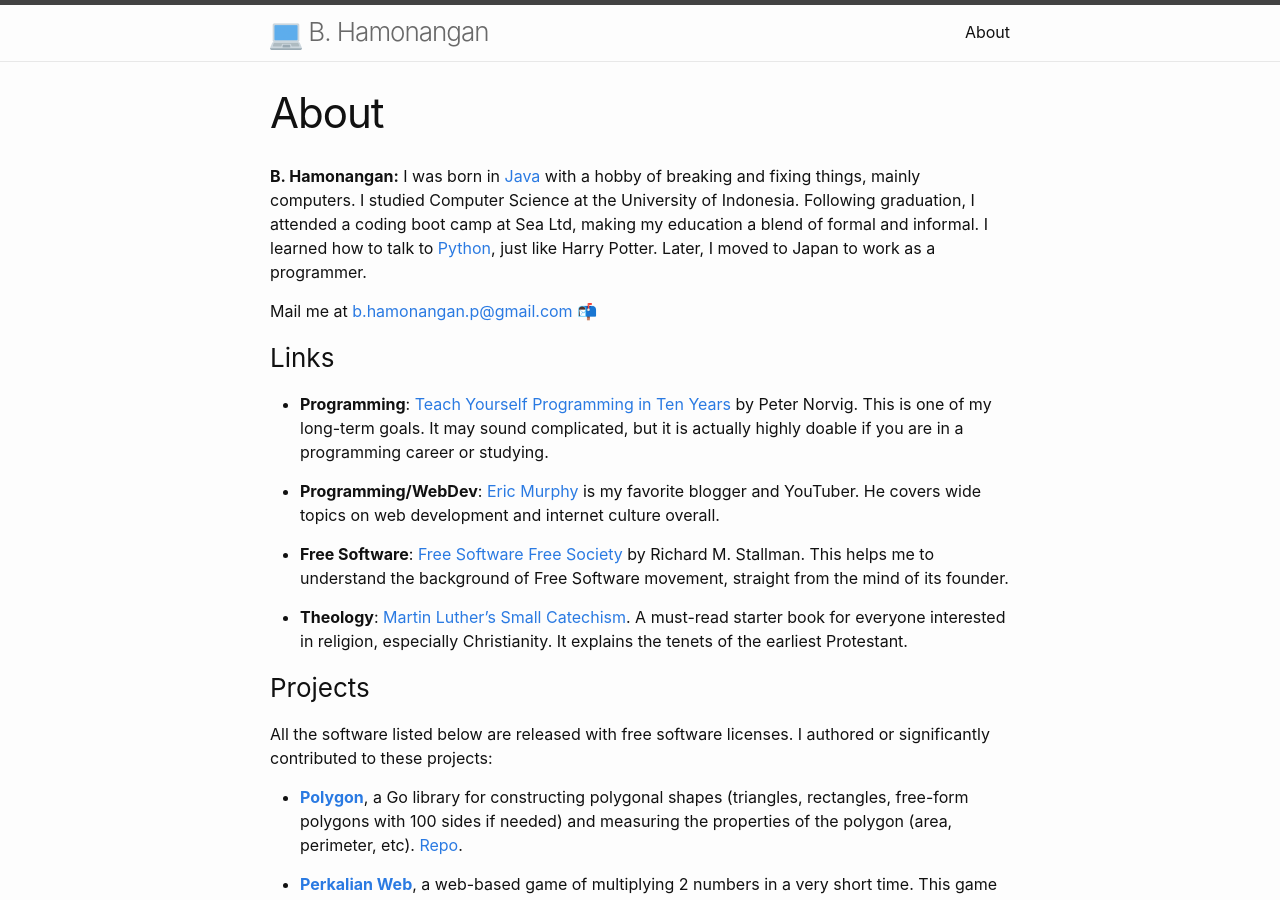
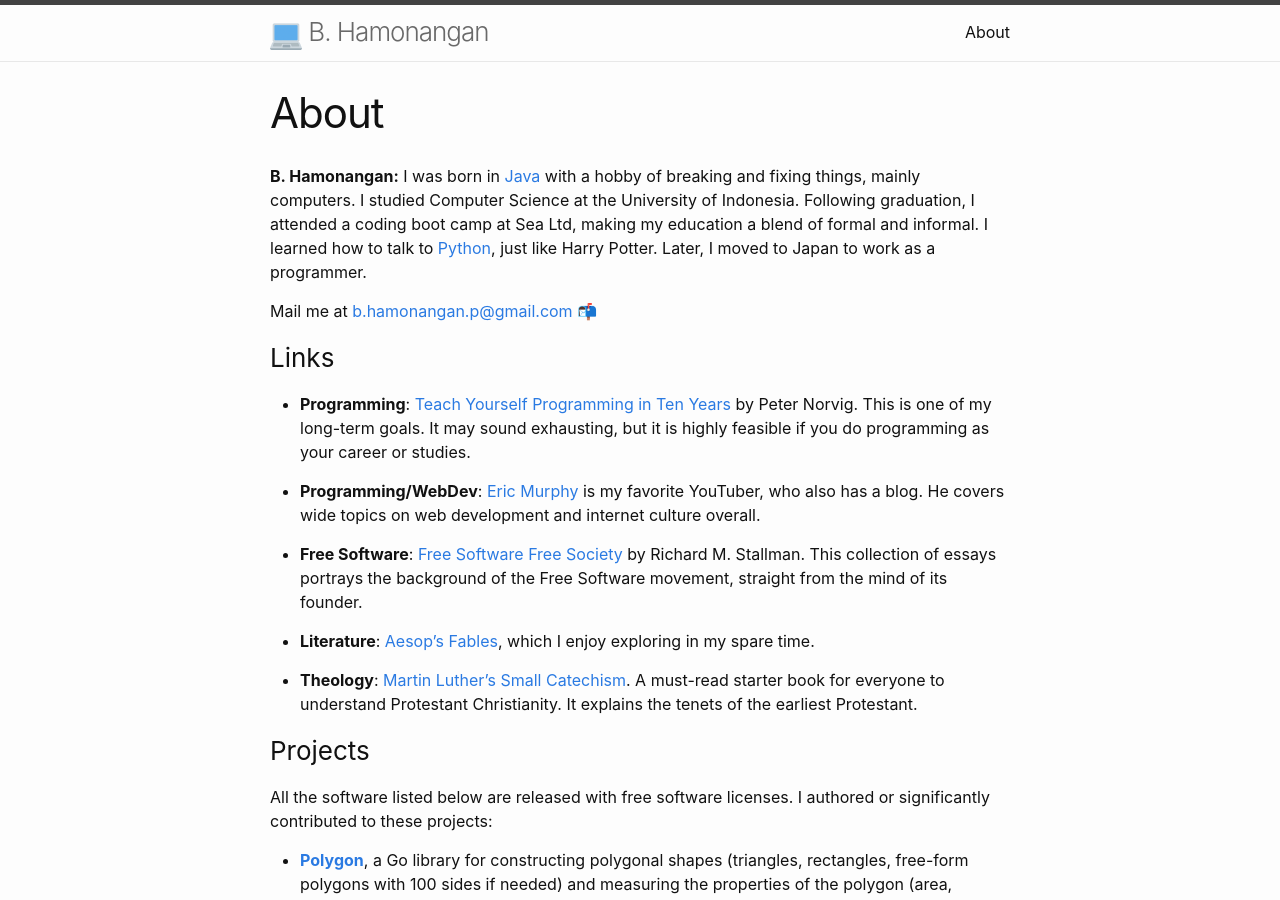
Before and after one commit to hamonangann/hamonangann.github.io, a Jekyll site: the page built from about-en.markdown, in a window 1280 px wide and 900 px high. Built offline with Jekyll 4.4.1, drawn with Linux system fonts in a browser that asks for light colours.

Commit message:
update links

```diff
--- a/about-en.markdown
+++ b/about-en.markdown
@@ -11,13 +11,16 @@ Mail me at [b.hamonangan.p@gmail.com
 
 ### Links
 
-- **Programming**: [Teach Yourself Programming in Ten Years](https://www.norvig.com/21-days.html) by Peter Norvig. This is one of my long-term goals. It may sound complicated, but it is actually highly doable if you are in a programming career or studying.
+- **Programming**: [Teach Yourself Programming in Ten Years](https://www.norvig.com/21-days.html) by Peter Norvig. This is one of my long-term goals. It may sound exhausting, but it is highly feasible if you do programming as your career or studies.
 
-- **Programming/WebDev**: [Eric Murphy](https://ericmurphy.xyz/) is my favorite blogger and YouTuber. He covers wide topics on web development and internet culture overall.
+- **Programming/WebDev**: [Eric Murphy](https://ericmurphy.xyz/) is my favorite
+YouTuber, who also has a blog. He covers wide topics on web development and internet culture overall.
 
-- **Free Software**: [Free Software Free Society](https://www.gnu.org/philosophy/fsfs/rms-essays.pdf) by Richard M. Stallman. This helps me to understand the background of Free Software movement, straight from the mind of its founder.
+- **Free Software**: [Free Software Free Society](https://www.gnu.org/philosophy/fsfs/rms-essays.pdf) by Richard M. Stallman. This collection of essays portrays the background of the Free Software movement, straight from the mind of its founder.
 
-- **Theology**: [Martin Luther's Small Catechism](https://www.gutenberg.org/ebooks/1670). A must-read starter book for everyone interested in religion, especially Christianity. It explains the tenets of the earliest Protestant.
+- **Literature**: [Aesop's Fables](https://www.aesopfables.com/randfabl.html), which I enjoy exploring in my spare time.
+
+- **Theology**: [Martin Luther's Small Catechism](https://www.gutenberg.org/ebooks/1670). A must-read starter book for everyone to understand Protestant Christianity. It explains the tenets of the earliest Protestant.
 
 <!-- ### Useful readings
 
```
